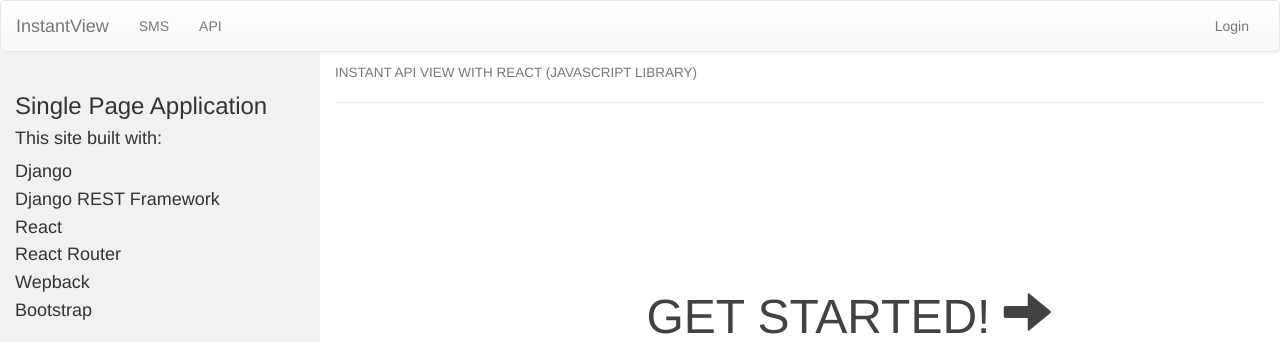
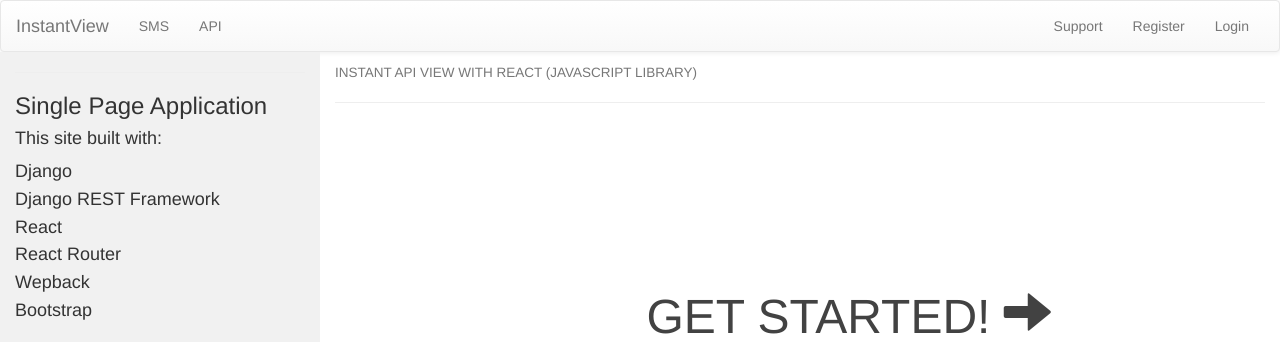
Before and after one commit to conformist-mw/django_react, a Django app: page / in a window 1280 px wide. Shown: the top 342 px of the page. Run offline with Django 3.2, Linux system fonts and the light colour scheme; some libraries are stand-ins or nearby versions.

Commit message:
added support, register links

```diff
--- a/instant/templates/instant/index.html
+++ b/instant/templates/instant/index.html
@@ -20,7 +20,9 @@
         <li><a href="/instant/api">API</a></li>
       </ul>
       <ul class="nav navbar-nav navbar-right">
+        <li><a href="/accounts/support/">Support</a></li>
       {% if not user.is_authenticated %}
+        <li><a href="/accounts/register/">Register</a></li>
         <li><a href="/accounts/login/">Login</a></li>
       {% else %}
         <li><a href="/accounts/logout/?next=/">Logout</a></li>
```
